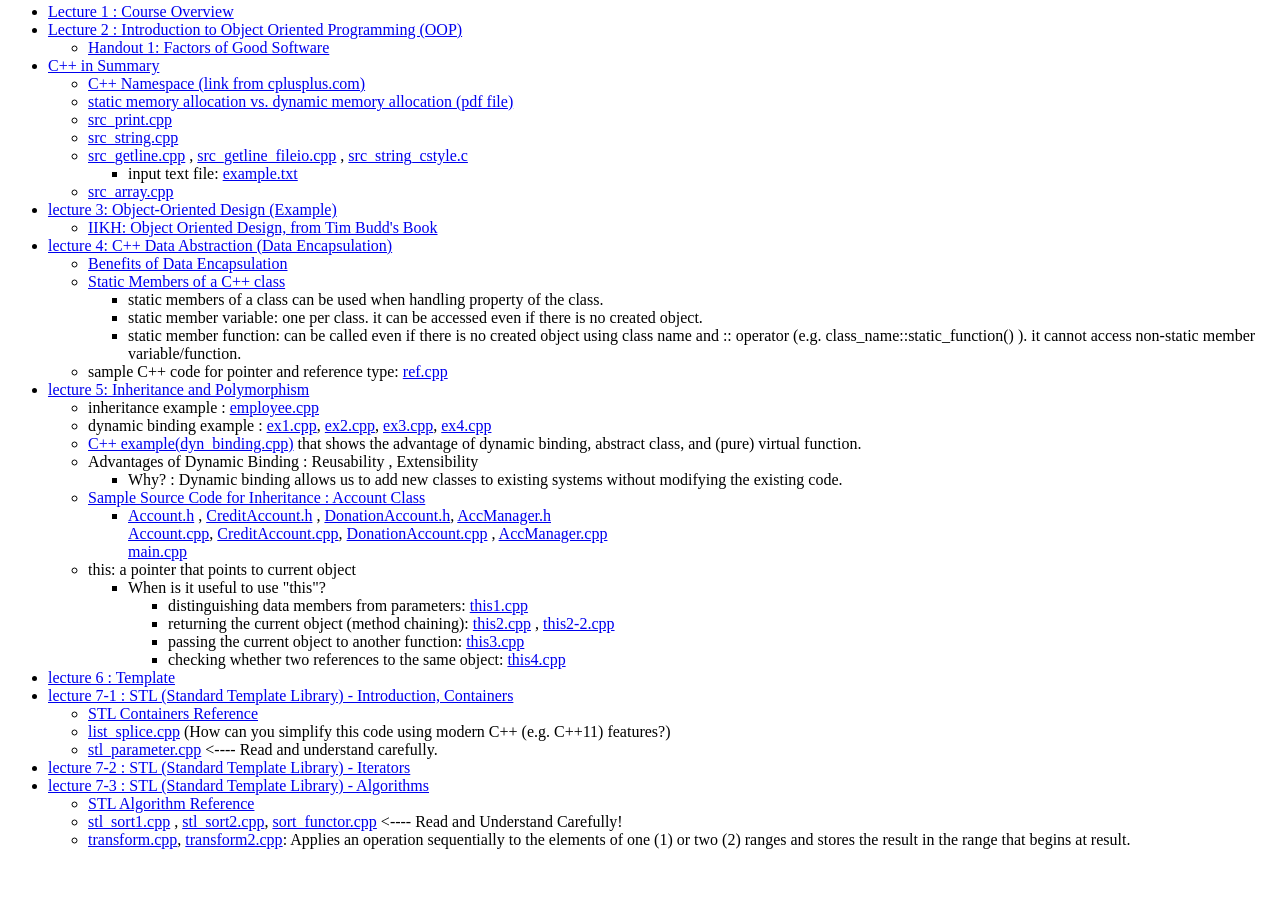
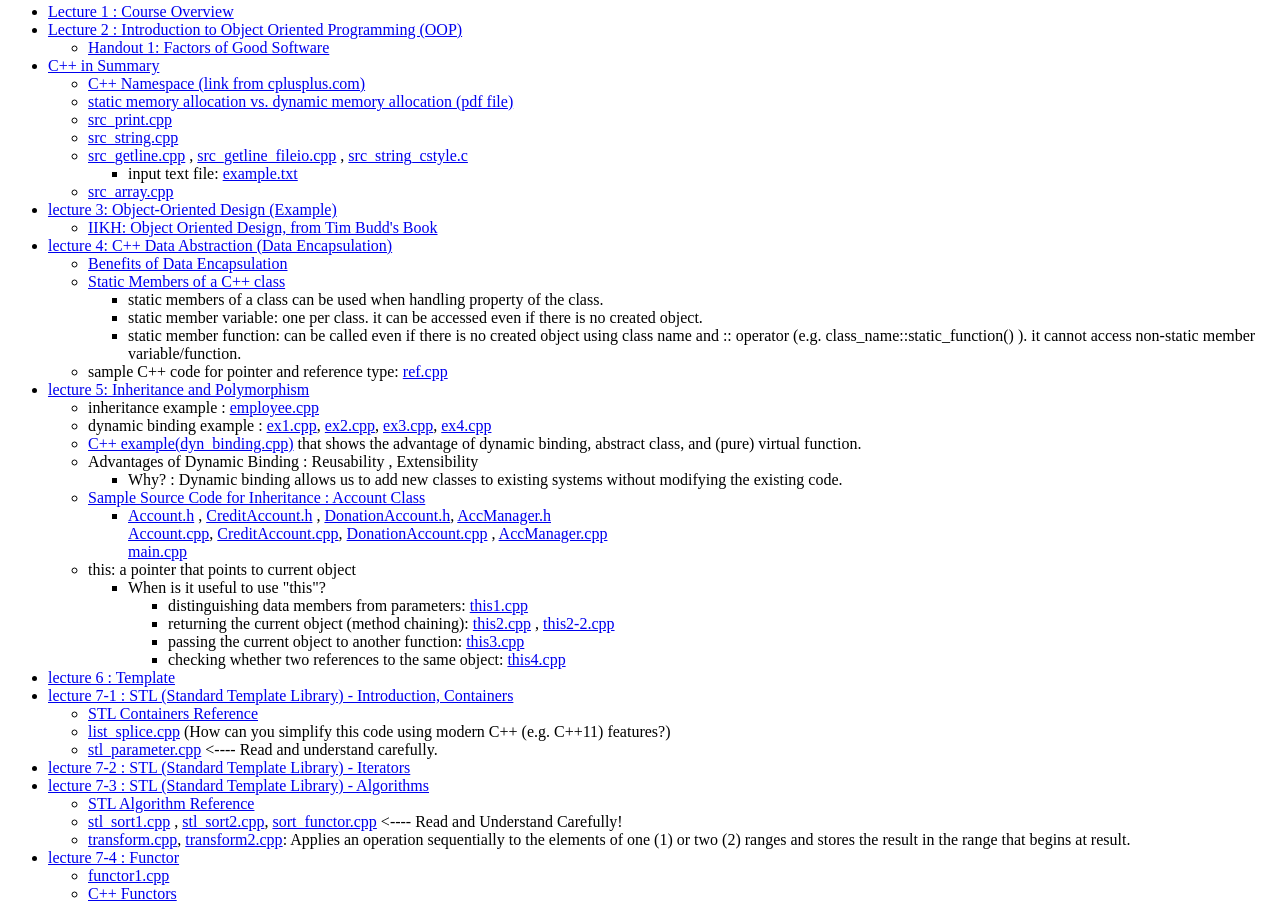
Before and after one commit to sohnbong/oop26, a plain HTML site: page index.html in a window 1280 px wide. Shown: the part 1529-2448 px from the top of the page. Before the commit the page ends 2394 px from the top, so only its background shows below. Drawn offline with Linux system fonts and the light colour scheme.

Commit message:
Add links for lecture and functor examples

```diff
--- a/index.html
+++ b/index.html
@@ -185,7 +185,10 @@
 		<li> <a href="http://www.cplusplus.com/reference/algorithm/">STL Algorithm Reference</a>
 		<li><a href="./stl_sort1.cpp">stl_sort1.cpp</a> , <a href="./stl_sort2.cpp">stl_sort2.cpp</a>, <a href="./sort_functor.cpp">sort_functor.cpp</a> <---- Read and Understand Carefully!
 		<li><a href="./transform.cpp">transform.cpp</a>, <a href="./transform2.cpp">transform2.cpp</a>: Applies an operation sequentially to the elements of one (1) or two (2) ranges and stores the result in the range that begins at result.
-
-
+ 	</ul>
+	<li> <a href="./OOP07-4.pptx"> lecture 7-4 : Functor </a>
+	<ul>
+		<li> <a href="./functor1.cpp">functor1.cpp</a></li>
+		<li> <a href="https://www.geeksforgeeks.org/cpp/functors-in-cpp/">C++ Functors</a></li>
 	</ul>
 </ul>
```
